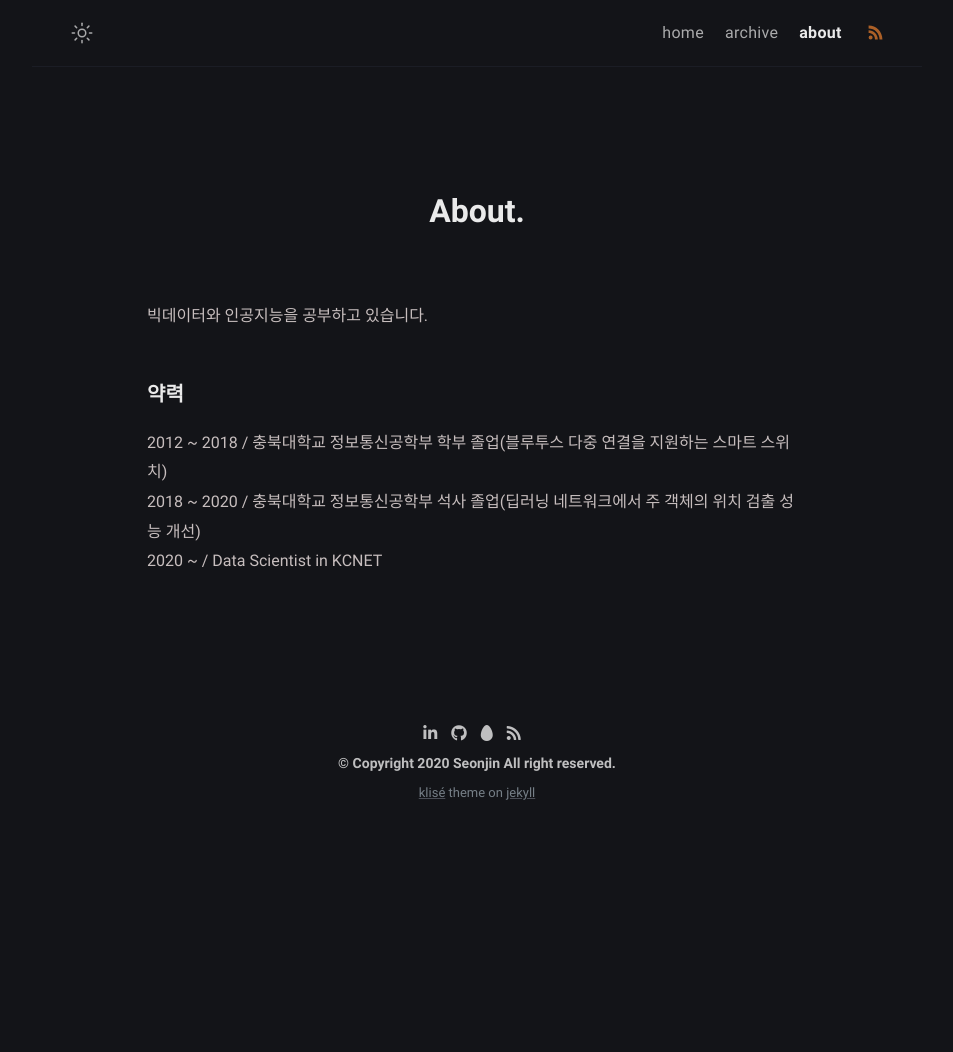
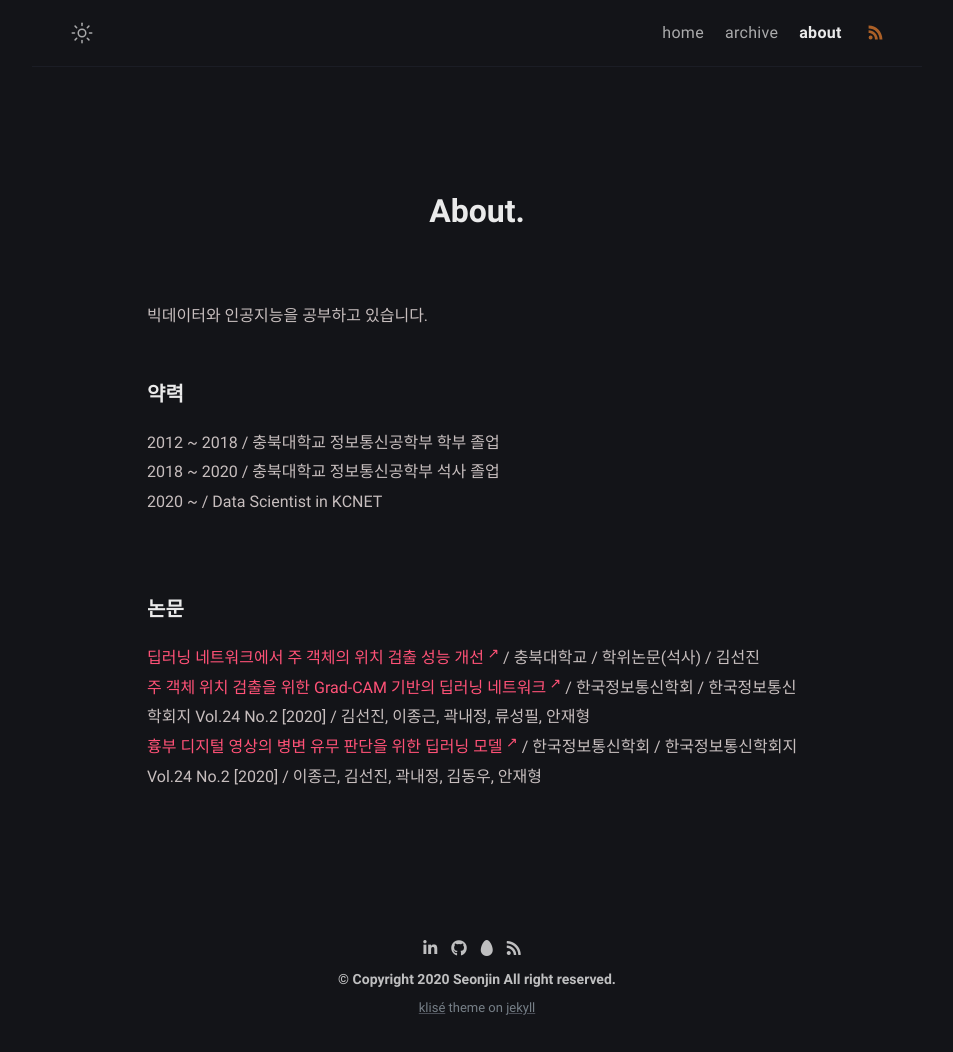
Before and after one commit to sunjin7725/sunjin7725.github.io, a Jekyll site: the page built from about.md, in a window 1280 px wide. Shown: the whole page, without its empty margins (163-1116 px from the left). Built offline with Jekyll 4.4.1, drawn with Linux system fonts in a browser that asks for light colours; nearby versions of some CDN libraries; before the commit the page ends 900 px from its top, so only the background shows below that.

Commit message:
update about

```diff
--- a/about.md
+++ b/about.md
@@ -9,6 +9,13 @@ comments: false
 
 #### 약력
 
-2012 ~ 2018 / 충북대학교 정보통신공학부 학부 졸업(블루투스 다중 연결을 지원하는 스마트 스위치)
-2018 ~ 2020 / 충북대학교 정보통신공학부 석사 졸업(딥러닝 네트워크에서 주 객체의 위치 검출 성능 개선)
+2012 ~ 2018 / 충북대학교 정보통신공학부 학부 졸업
+2018 ~ 2020 / 충북대학교 정보통신공학부 석사 졸업
 2020 ~ / Data Scientist in KCNET
+<br>
+
+#### 논문
+
+<a href='http://www.riss.kr/search/detail/DetailView.do?p_mat_type=be54d9b8bc7cdb09&control_no=60ce940b0cfdfd43ffe0bdc3ef48d419' target="_blank">딥러닝 네트워크에서 주 객체의 위치 검출 성능 개선</a> / 충북대학교 / 학위논문(석사) / 김선진 <br>
+<a href="http://www.riss.kr/search/detail/DetailView.do?p_mat_type=1a0202e37d52c72d&control_no=adf1c1880922328e4884a65323211ff0" target="_blank">주 객체 위치 검출을 위한 Grad-CAM 기반의 딥러닝 네트워크</a> / 한국정보통신학회 / 한국정보통신학회지 Vol.24 No.2 [2020] / 김선진, 이종근, 곽내정, 류성필, 안재형<br>
+<a href="http://www.riss.kr/search/detail/DetailView.do?p_mat_type=1a0202e37d52c72d&control_no=d7aa09d47a7163537f7a54760bb41745" target="_blank">흉부 디지털 영상의 병변 유무 판단을 위한 딥러닝 모델</a> / 한국정보통신학회 / 한국정보통신학회지 Vol.24 No.2 [2020] / 이종근, 김선진, 곽내정, 김동우, 안재형<br>
```
